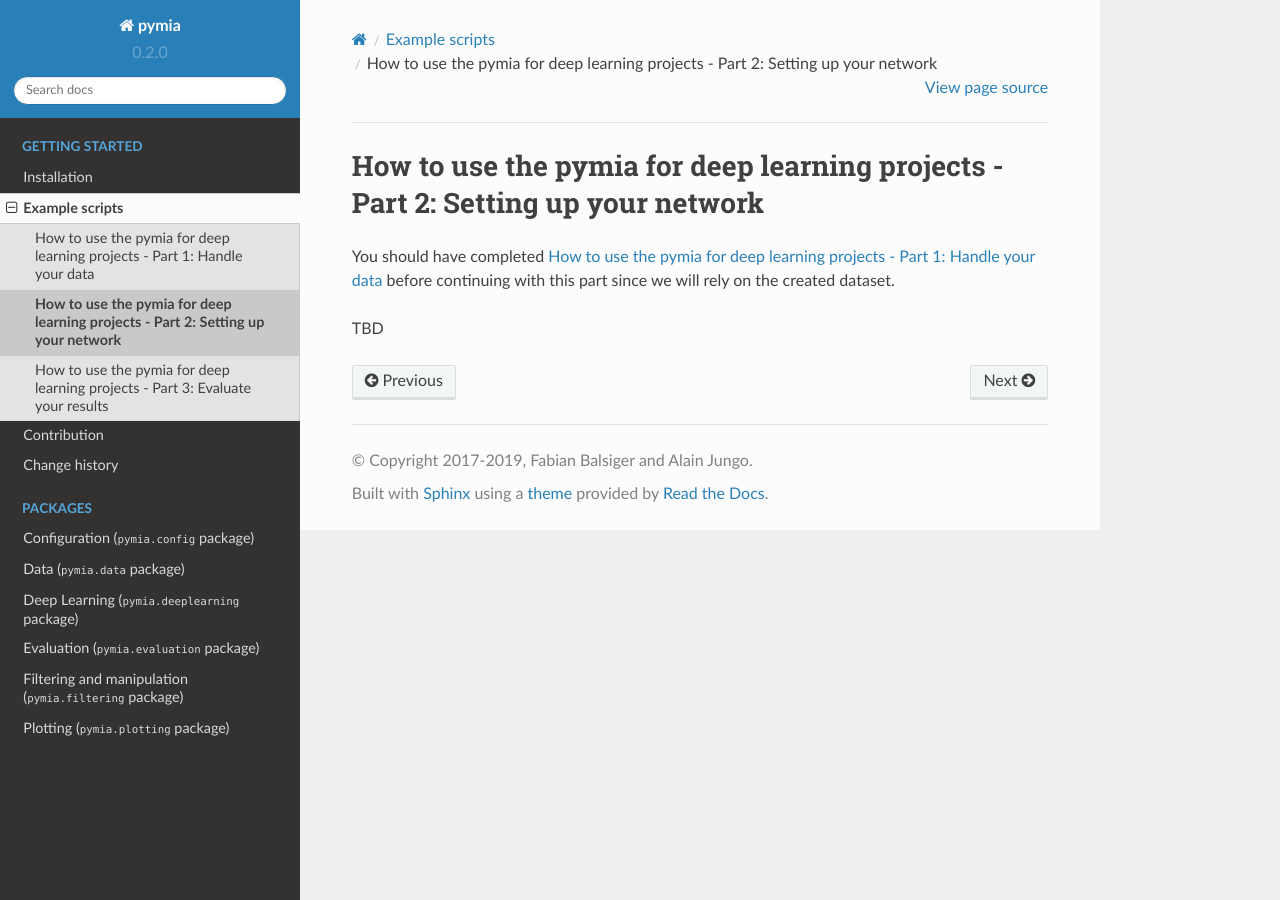
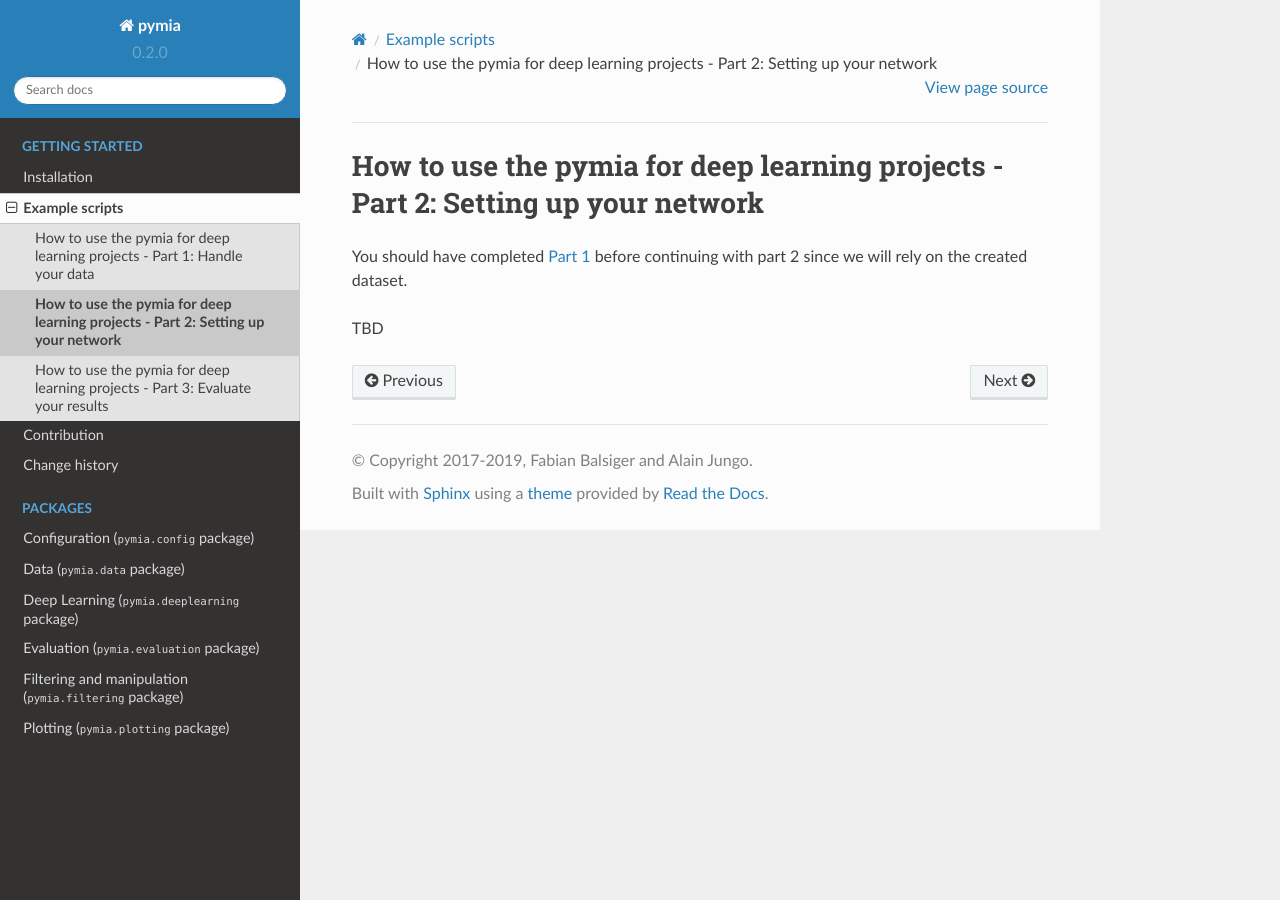
Before and after one commit to rundherum/pymia, a Sphinx documentation site: the page built from docs/examples.deeplearning.rst, in a window 1280 px wide. Built offline with Sphinx 7.4.7 and the Read the Docs theme 2.0.0, drawn with Linux system fonts in a browser that asks for light colours; formulas are drawn with MathJax 3.

Commit message:
docs(examples): fix cross referencing

```diff
--- a/docs/examples.deeplearning.rst
+++ b/docs/examples.deeplearning.rst
@@ -2,6 +2,6 @@
 How to use the pymia for deep learning projects - Part 2: Setting up your network
 =================================================================================
 
-You should have completed :ref:`example-dl1` before continuing with this part since we will rely on the created dataset.
+You should have completed :ref:`Part 1 <example-dl1>` before continuing with part 2 since we will rely on the created dataset.
 
 TBD
--- a/docs/examples.evaluation.rst
+++ b/docs/examples.evaluation.rst
@@ -1,6 +1,6 @@
 How to use the pymia for deep learning projects - Part 3: Evaluate your results
 ===============================================================================
 
-You should have completed :ref:`example-dl1` and :ref:`example-dl2` before continuing with this part.
+You should have completed :ref:`Part 1 <example-dl1>` and :ref:`Part 2 <example-dl2>` before continuing with this part.
 
 TBD
```
